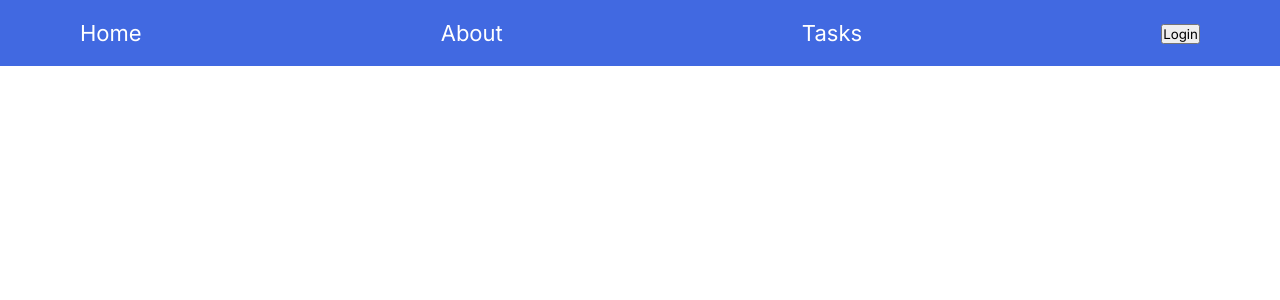
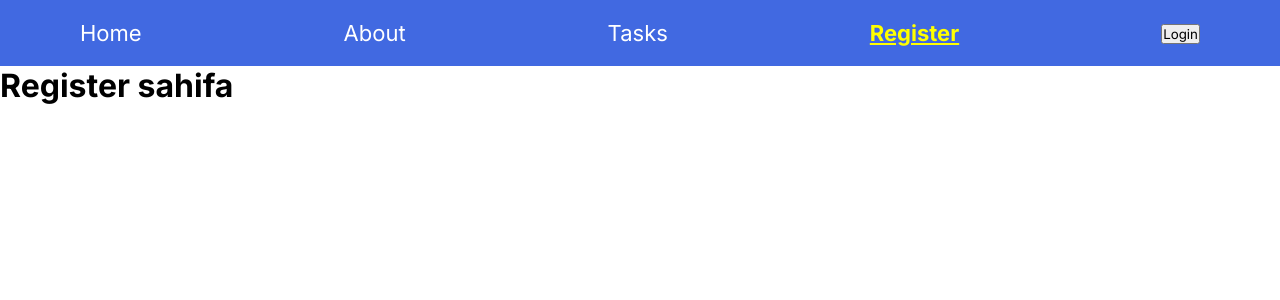
Before and after one commit to Otabek1990/yangi-react, a React (Vite) app: page /register in a window 1280 px wide. Shown: the top 300 px of the page. Built offline with nearby package versions, Linux system fonts and the light colour scheme.

Commit message:
register-page-create

```diff
--- a/src/App.jsx
+++ b/src/App.jsx
@@ -10,6 +10,7 @@ import { useState } from "react";
 import NotFound from "./pages/404Page/NotFound";
 import Tasks from "./pages/tasks/Tasks";
 import Edit from "./pages/Edit/Edit";
+import Register from "./pages/register/Register";
 // home,about
 function App() {
 
@@ -22,6 +23,8 @@ function App() {
       <Routes>
         <Route path="/" element={<Home />} />
         <Route path="about" element={<About />} />
+        <Route path="register" element={<Register />} />
+
 
       </Routes>
 
--- a/src/components/Navbar/Navbar.jsx
+++ b/src/components/Navbar/Navbar.jsx
@@ -33,6 +33,11 @@ function Navbar() {
             Tasks
           </NavLink>
         </li>
+        <li>
+          <NavLink to={"/register"}>
+            Register
+          </NavLink>
+        </li>
 
         <li>
 
--- /dev/null
+++ b/src/pages/register/Register.jsx
@@ -0,0 +1,12 @@
+import "./Register.css"
+
+function Register() {
+    return (
+        <div className="register-container">
+            <h1>Register sahifa</h1>
+
+        </div>
+    )
+}
+
+export default Register
```
Also changed, not shown: src/pages/register/Register.css (added).
